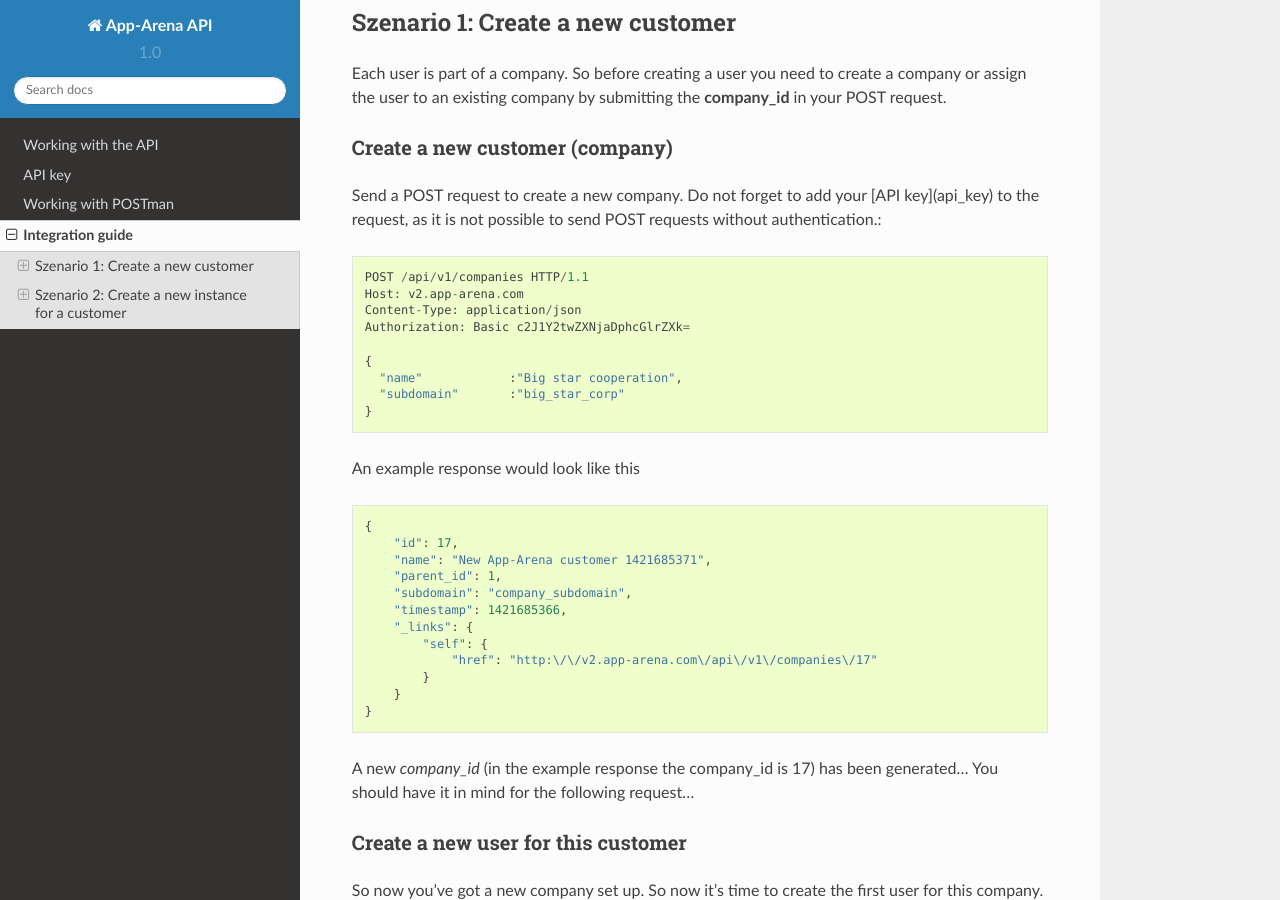
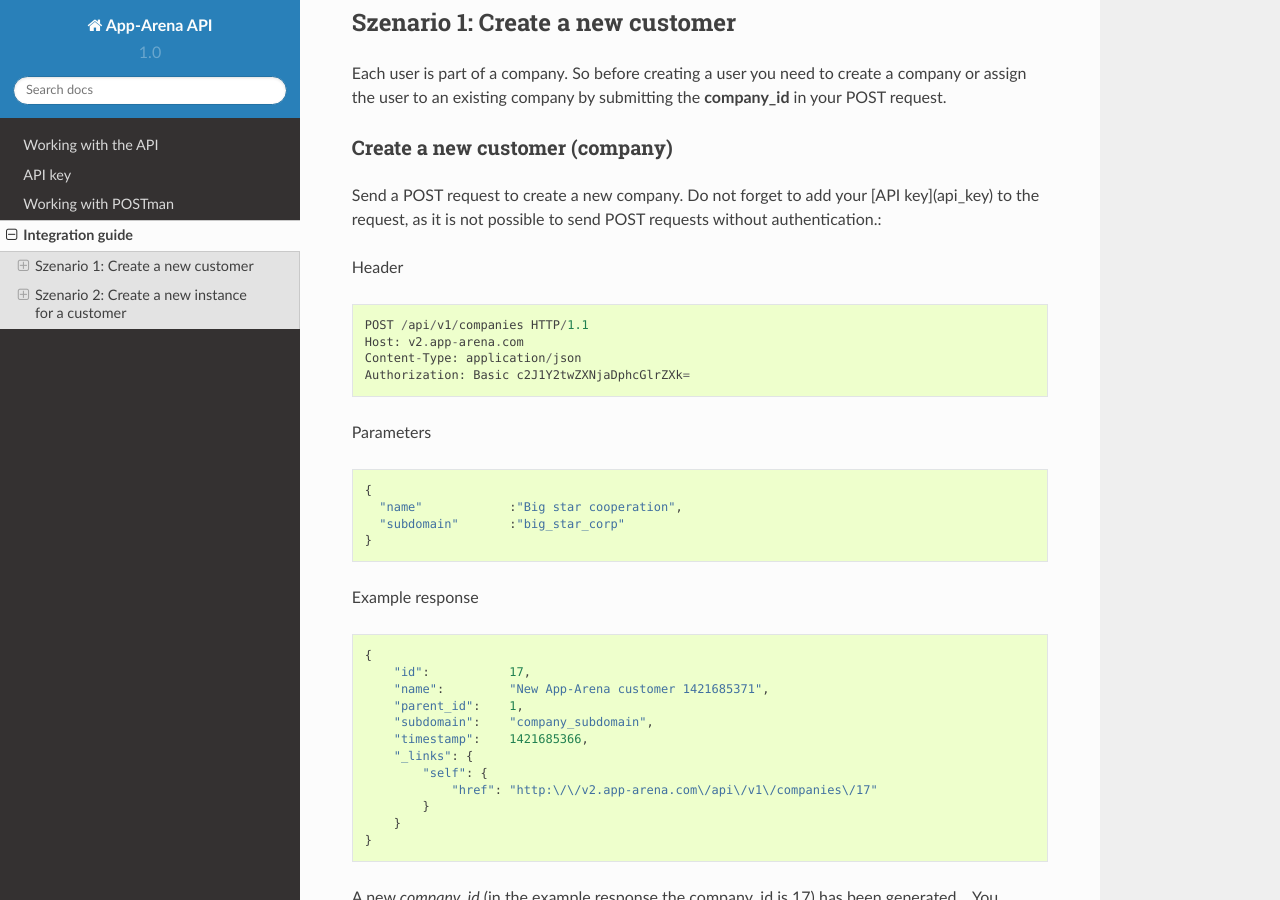
Before and after one commit to apparena/docs, a Sphinx documentation site: the page built from docs/integration/index.rst, in a window 1280 px wide and 900 px high, scrolled down 327 px. Built offline with Sphinx 7.4.7 and the Read the Docs theme 2.0.0, drawn with Linux system fonts in a browser that asks for light colours; part of the change alters nothing that is shown.

```diff
--- a/docs/integration/index.rst
+++ b/docs/integration/index.rst
@@ -18,24 +18,28 @@ Create a new customer (company)
 Send a POST request to create a new company. Do not forget to add your [API key](api_key) to the request,
 as it is not possible to send POST requests without authentication.::
 
+Header ::
+
     POST /api/v1/companies HTTP/1.1
     Host: v2.app-arena.com
     Content-Type: application/json
     Authorization: Basic c2J1Y2twZXNjaDphcGlrZXk=
+
+Parameters ::
 
     {
       "name"		:"Big star cooperation",
       "subdomain"	:"big_star_corp"
     }
 
-An example response would look like this ::
+Example response ::
 
     {
-        "id": 17,
-        "name": "New App-Arena customer 1421685371",
-        "parent_id": 1,
-        "subdomain": "company_subdomain",
-        "timestamp": 1421685366,
+        "id":           17,
+        "name":         "New App-Arena customer 1421685371",
+        "parent_id":    1,
+        "subdomain":    "company_subdomain",
+        "timestamp":    1421685366,
         "_links": {
             "self": {
                 "href": "http:\/\/v2.app-arena.com\/api\/v1\/companies\/17"
@@ -58,7 +62,27 @@ Send a POST request including your [API key](api_key) to create a user.
 
 .. _POSTman tests: https://www.getpostman.com/docs/jetpacks_writing_tests
 
+
+.. http:method:: GET /api/v1/user/{id}/
+
+   :arg id: A User id.
+
+.. http:response:: Retrieve a single User
+
+   .. sourcecode:: js
+
+      {
+          "first_name": "",
+          "id": "1",
+          "last_login": "2010-10-28T13:38:13.022687",
+          "last_name": "",
+          "resource_uri": "/api/v1/user/1/",
+          "username": "testuser"
+      }
+
 ::
+
+
 
     POST /api/v1/companies/17/users HTTP/1.1
     Host: v2.app-arena.com
```
